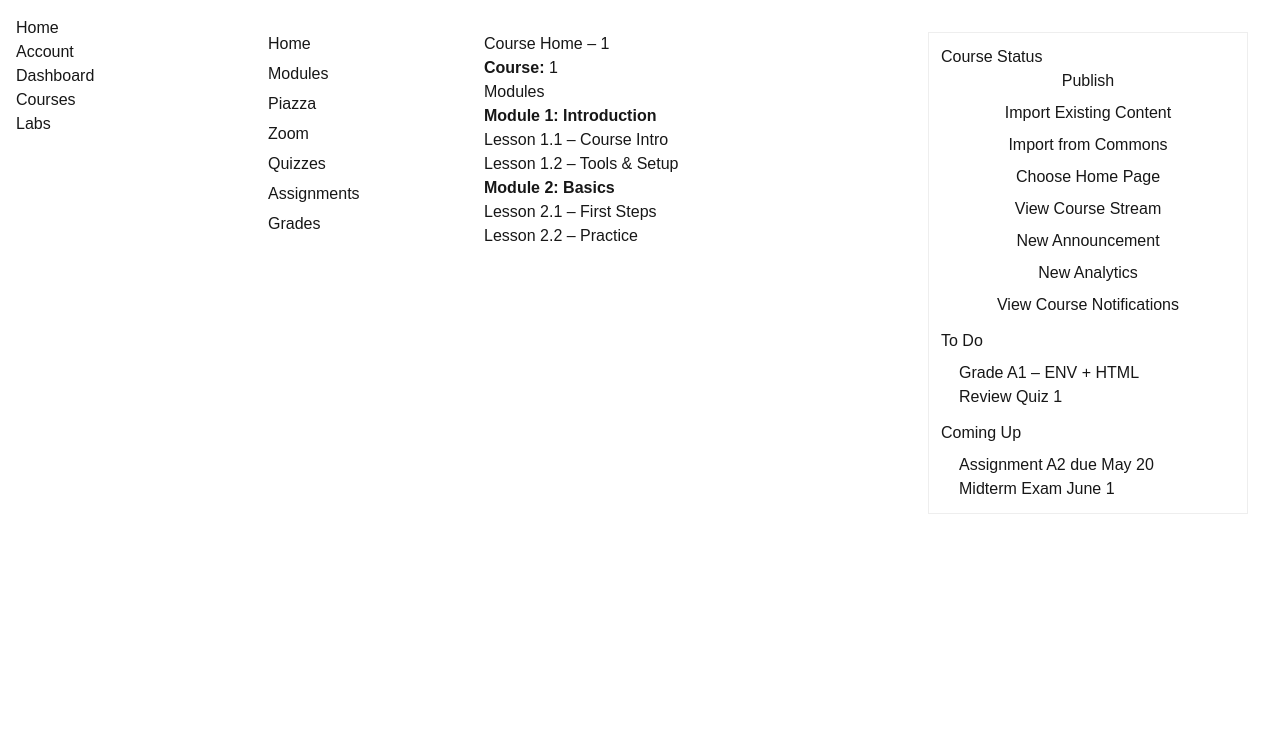
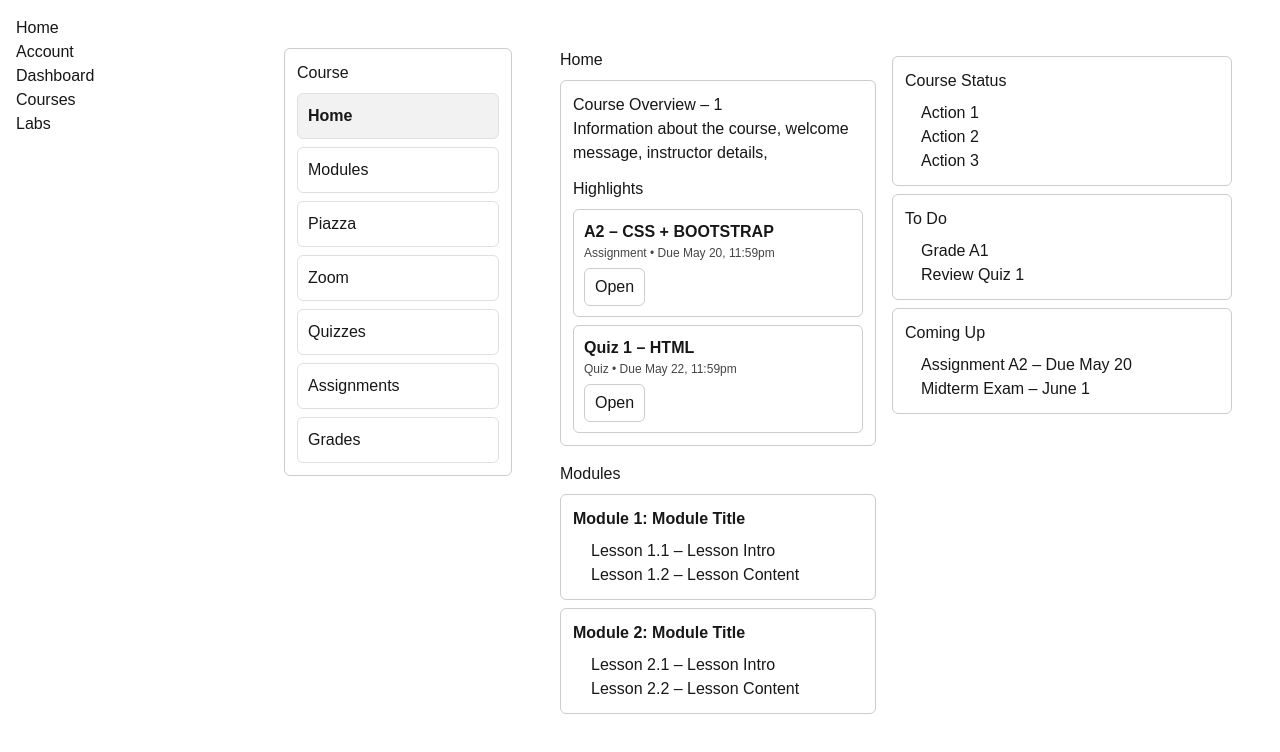
Before and after one commit to alarahk/kambaz-next-js, a Next.js app: page /Courses/1/Home in a window 1280 px wide. Shown: the top 752 px of the page. Built offline with nearby package versions, Linux system fonts and the light colour scheme.

Commit message:
layout and landing page updates

```diff
--- a/app/(Kambaz)/Account/Layout.tsx
+++ b/app/(Kambaz)/Account/Layout.tsx
@@ -1,15 +1,18 @@
-import { ReactNode } from "react";
-import AccountNavigation from "./Navigation";
-
-export default function AccountLayout({ children }: Readonly<{ children: ReactNode }>) {
+export default function AccountLayout({ children }: { children: React.ReactNode }) {
   return (
-    <div id="wd-account" style={{ display: "grid", gridTemplateColumns: "220px 1fr", gap: "1rem", padding: "1rem" }}>
-      <aside>
-        <AccountNavigation />
-      </aside>
-      <main>
-        {children}
-      </main>
-    </div>
+    <>
+      <header
+        style={{
+          textAlign: "center",
+          fontSize: 24,
+          fontWeight: 700,
+          padding: "16px 0",
+          borderBottom: "1px solid #eee",
+        }}
+      >
+        Kambaz
+      </header>
+      <div style={{ padding: "0 16px" }}>{children}</div>
+    </>
   );
 }
--- a/app/(Kambaz)/Courses/[cid]/Home/page.tsx
+++ b/app/(Kambaz)/Courses/[cid]/Home/page.tsx
@@ -1,39 +1,154 @@
 import CourseStatus from "./Status";
 
-export default function CourseHome({ params }: { params: { cid: string } }) {
+export default function CourseHome({
+  params,
+}: {
+  params: { cid: string };
+}) {
   const { cid } = params;
 
+  const box = {
+    border: "1px solid #ccc",
+    borderRadius: "6px",
+    padding: "12px",
+    margin: "8px 0",
+  } as const;
+
+  const modules = [
+    {
+      mid: "1",
+      title: "Module 1: Module Title",
+      lessons: ["Lesson 1.1 – Lesson Intro", "Lesson 1.2 – Lesson Content"],
+    },
+    {
+      mid: "2",
+      title: "Module 2: Module Title",
+      lessons: ["Lesson 2.1 – Lesson Intro", "Lesson 2.2 – Lesson Content"],
+    },
+  ];
+
   return (
-    <div
+    <main
       id="wd-course-home"
-      style={{ display: "grid", gridTemplateColumns: "1fr 320px", gap: "1rem", alignItems: "start" }}
+      style={{
+        display: "grid",
+        gridTemplateColumns: "1fr 340px",
+        gap: "16px",
+        padding: "16px",
+      }}
     >
       <section>
-        <h1 style={{ marginTop: 0 }}>Course Home – {cid}</h1>
-        <p><strong>Course:</strong> {cid}</p>
+        <h1 style={{ marginTop: 0 }}>Home</h1>
 
-        <h2>Modules</h2>
-        <ul>
-          <li>
-            <strong>Module 1: Introduction</strong>
-            <ul>
-              <li>Lesson 1.1 – Course Intro</li>
-              <li>Lesson 1.2 – Tools & Setup</li>
-            </ul>
-          </li>
-          <li>
-            <strong>Module 2: Basics</strong>
-            <ul>
-              <li>Lesson 2.1 – First Steps</li>
-              <li>Lesson 2.2 – Practice</li>
-            </ul>
-          </li>
+        {/* Course overview */}
+        <div style={box}>
+          <h3 style={{ marginTop: 0 }}>Course Overview – {cid}</h3>
+          <p>
+            Information about the course, welcome message, instructor details,
+          </p>
+
+          <h4 style={{ margin: "12px 0 6px" }}>Highlights</h4>
+          <div
+            style={{
+              border: "1px solid #ccc",
+              borderRadius: "6px",
+              padding: "10px",
+              marginTop: "8px",
+            }}
+          >
+            <div style={{ fontWeight: 600 }}>A2 – CSS + BOOTSTRAP</div>
+            <div style={{ fontSize: 12, opacity: 0.8 }}>
+              Assignment • Due May 20, 11:59pm
+            </div>
+            <div style={{ marginTop: 6 }}>
+              <a
+                href={`/Courses/${cid}/Assignments/234`}
+                style={{
+                  display: "inline-block",
+                  padding: "6px 10px",
+                  border: "1px solid #ccc",
+                  borderRadius: 6,
+                  background: "transparent",
+                  textDecoration: "none",
+                }}
+              >
+                Open
+              </a>
+            </div>
+          </div>
+
+          <div
+            style={{
+              border: "1px solid #ccc",
+              borderRadius: "6px",
+              padding: "10px",
+              marginTop: "8px",
+            }}
+          >
+            <div style={{ fontWeight: 600 }}>Quiz 1 – HTML</div>
+            <div style={{ fontSize: 12, opacity: 0.8 }}>Quiz • Due May 22, 11:59pm</div>
+            <div style={{ marginTop: 6 }}>
+              <a
+                href={`/Courses/${cid}/Quizzes/1`}
+                style={{
+                  display: "inline-block",
+                  padding: "6px 10px",
+                  border: "1px solid #ccc",
+                  borderRadius: 6,
+                  background: "transparent",
+                  textDecoration: "none",
+                }}
+              >
+                Open
+              </a>
+            </div>
+          </div>
+        </div>
+
+        {/* Modules list (boxed items) */}
+        <h2 style={{ marginTop: 16 }}>Modules</h2>
+        <ul style={{ listStyle: "none", padding: 0, margin: 0 }}>
+          {modules.map((m) => (
+            <li key={m.mid} style={{ margin: 0, padding: 0 }}>
+              <div style={box}>
+                <strong>{m.title}</strong>
+                <ul style={{ margin: "8px 0 0 18px" }}>
+                  {m.lessons.map((l, i) => (
+                    <li key={i}>{l}</li>
+                  ))}
+                </ul>
+              </div>
+            </li>
+          ))}
         </ul>
       </section>
 
-      <section>
-        <CourseStatus />
-      </section>
-    </div>
+      <aside>
+        <div style={{ position: "sticky", top: 16 }}>
+          <div style={box}>
+            <h3 style={{ marginTop: 0 }}>Course Status</h3>
+            <ul style={{ paddingLeft: "16px", margin: "8px 0 0" }}>
+              <li><a href="#">Action 1</a></li>
+              <li><a href="#">Action 2</a></li>
+              <li><a href="#">Action 3</a></li>
+            </ul>
+          </div>
+          <div style={box}>
+            <h3 style={{ marginTop: 0 }}>To Do</h3>
+            <ul style={{ paddingLeft: "16px", margin: "8px 0 0" }}>
+              <li>Grade A1</li>
+              <li>Review Quiz 1</li>
+            </ul>
+          </div>
+          <div style={box}>
+            <h3 style={{ marginTop: 0 }}>Coming Up</h3>
+            <ul style={{ paddingLeft: "16px", margin: "8px 0 0" }}>
+              <li>Assignment A2 – Due May 20</li>
+              <li>Midterm Exam – June 1</li>
+            </ul>
+          </div>
+        </div>
+      </aside>
+    </main>
   );
 }
--- a/app/(Kambaz)/Courses/[cid]/layout.tsx
+++ b/app/(Kambaz)/Courses/[cid]/layout.tsx
@@ -1,37 +1,26 @@
-import Link from "next/link";
-import type { ReactNode } from "react";
+import CourseNavigation from "./navigation";
 
 export default function CourseLayout({
   children,
-  params: { cid },
+  params,
 }: {
-  children: ReactNode;
+  children: React.ReactNode;
   params: { cid: string };
 }) {
   return (
-    <div
-      id="wd-course-layout"
+    <main
       style={{
         display: "grid",
-        gridTemplateColumns: "200px 1fr",
-        gap: "1rem",
-        padding: "1rem",
+        gridTemplateColumns: "260px 1fr",
+        gap: 16,
+        padding: 16,
+        alignItems: "start",
       }}
     >
       <aside>
-        <nav>
-          <ul style={{ listStyle: "none", padding: 0, margin: 0, display: "grid", gap: 6 }}>
-            <li><Link href={`/Courses/${cid}/Home`}>Home</Link></li>
-            <li><Link href={`/Courses/${cid}/Modules`}>Modules</Link></li>
-            <li><Link href={`/Courses/${cid}/Piazza`}>Piazza</Link></li>
-            <li><Link href={`/Courses/${cid}/Zoom`}>Zoom</Link></li>
-            <li><Link href={`/Courses/${cid}/Quizzes`}>Quizzes</Link></li>
-            <li><Link href={`/Courses/${cid}/Assignments`}>Assignments</Link></li>
-            <li><Link href={`/Courses/${cid}/Grades`}>Grades</Link></li>
-          </ul>
-        </nav>
+        <CourseNavigation params={params} />
       </aside>
-      <main>{children}</main>
-    </div>
+      <section>{children}</section>
+    </main>
   );
 }
--- a/app/(Kambaz)/Courses/[cid]/navigation.tsx
+++ b/app/(Kambaz)/Courses/[cid]/navigation.tsx
@@ -1,18 +1,49 @@
+"use client";
 import Link from "next/link";
+import { usePathname } from "next/navigation";
 
 export default function CourseNavigation({ params }: { params: { cid: string } }) {
   const { cid } = params;
-  const base = `/Courses/${cid}`;
+  const pathname = usePathname();
+
+  const outerBox: React.CSSProperties = {
+    border: "1px solid #ccc",
+    borderRadius: 6,
+    padding: 12,
+  };
+
+  const itemBox = (active: boolean): React.CSSProperties => ({
+    border: "1px solid #e0e0e0",
+    borderRadius: 6,
+    padding: 10,
+    marginTop: 8,
+    background: active ? "rgba(0,0,0,0.05)" : "transparent",
+    fontWeight: active ? 600 : 400,
+  });
+
+  const items = [
+    { label: "Home",        href: `/Courses/${cid}/Home` },
+    { label: "Modules",     href: `/Courses/${cid}/Modules` },
+    { label: "Piazza",      href: `/Courses/${cid}/Piazza` },
+    { label: "Zoom",        href: `/Courses/${cid}/Zoom` },
+    { label: "Quizzes",     href: `/Courses/${cid}/Quizzes` },
+    { label: "Assignments", href: `/Courses/${cid}/Assignments` },
+    { label: "Grades",      href: `/Courses/${cid}/Grades` },
+  ];
 
   return (
-    <ul style={{ listStyle: "none", padding: 0, margin: 0, display: "grid", gap: "0.25rem" }}>
-      <li><Link href={`${base}/Home`}>Home</Link></li>
-      <li><Link href={`${base}/Modules`}>Modules</Link></li>
-      <li><Link href={`${base}/Piazza`}>Piazza</Link></li>
-      <li><Link href={`${base}/Zoom`}>Zoom</Link></li>
-      <li><Link href={`${base}/Quizzes`}>Quizzes</Link></li>
-      <li><Link href={`${base}/Assignments`}>Assignments</Link></li>
-      <li><Link href={`${base}/Grades`}>Grades</Link></li>
-    </ul>
+    <nav aria-label="Course navigation" style={{ padding: 16 }}>
+      <div style={outerBox}>
+        <h3 style={{ marginTop: 0, marginBottom: 4 }}>Course</h3>
+        {items.map((it) => {
+          const active = pathname?.startsWith(it.href) ?? false;
+          return (
+            <div key={it.href} style={itemBox(active)}>
+              <Link href={it.href}>{it.label}</Link>
+            </div>
+          );
+        })}
+      </div>
+    </nav>
   );
 }
```
Also changed, not shown: app/(Kambaz)/Account/Signin/page.tsx (+39 -57 lines).
